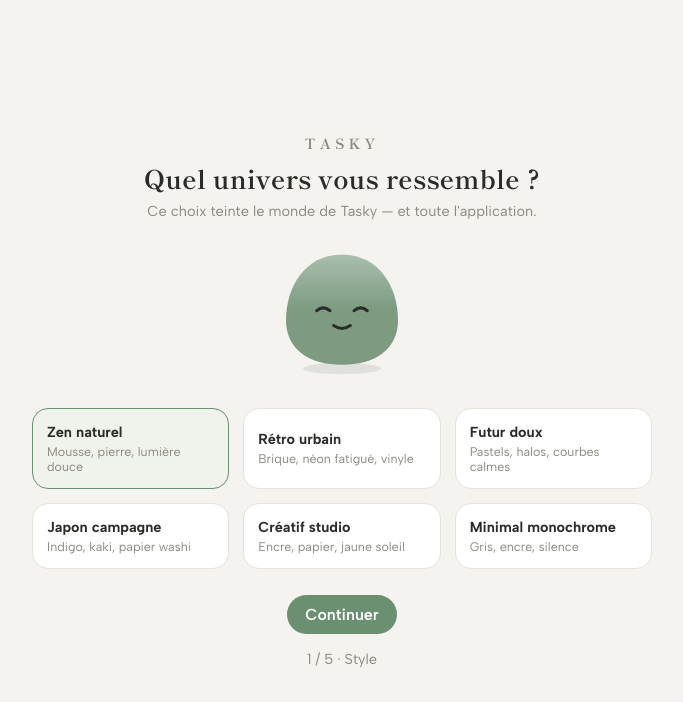
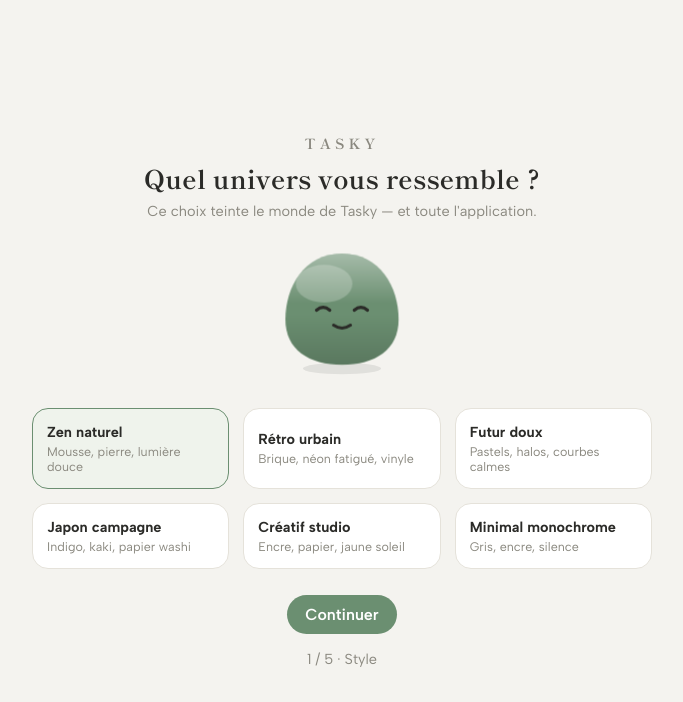
Before and after one commit to itsCet/Tasky, a React (Vite) app: page / in a window 1280 px wide. Shown: the top 702 px of the page, without its empty margins (298-981 px from the left). Built offline with nearby package versions, Linux system fonts and the light colour scheme.

Commit message:
Avatar: moteur pluggable + rendu ameliore (volume/sheen) + respiration & clignement animes

```diff
--- a/src/TaskyApp.jsx
+++ b/src/TaskyApp.jsx
@@ -243,7 +243,11 @@
 @keyframes pop { from { opacity: 0; transform: translate(-50%, 8px); } }
 @keyframes floaty { 0%,100% { transform: translateY(0); } 50% { transform: translateY(-7px); } }
 .float { animation: floaty 4s ease-in-out infinite; }
-[data-motion="off"] .float, [data-motion="off"] .breath-circle, [data-motion="off"] .focus-breath { animation: none !important; }
+[data-motion="off"] .float, [data-motion="off"] .breath-circle, [data-motion="off"] .focus-breath, [data-motion="off"] .tk-breathe, [data-motion="off"] .tk-blink { animation: none !important; }
+@keyframes tkbreathe { 0%,100% { transform: scale(1); } 50% { transform: scale(1.035); } }
+@keyframes tkblink { 0%,93%,100% { transform: scaleY(1); } 96.5% { transform: scaleY(0.12); } }
+.tk-breathe { transform-box: fill-box; transform-origin: 50% 96%; animation: tkbreathe 4.6s ease-in-out infinite; }
+.tk-blink { transform-box: fill-box; transform-origin: 50% 50%; animation: tkblink 5.4s ease-in-out infinite; }
 .pick { border: 1.5px solid var(--line); background: var(--surface); border-radius: 16px; padding: 14px; cursor: pointer; text-align: left; font: inherit; color: var(--ink); transition: border-color 0.15s; }
 .pick.on { border-color: var(--accent); background: var(--tint); }
 .pick .pname { font-weight: 700; font-size: 14.5px; }
@@ -323,17 +327,23 @@
 const zoneForPage = (page) => ZONES.find((z) => z.pages.some(([id]) => id === page));
 
 /* ============================================================
-   TaskyAvatar — PLACEHOLDER MODULAIRE
-   Remplacez ce composant par vos vrais assets (même props).
-   Props : silhouette, eyes, accessory, outfit, mood, stage, size, accent
+   TaskyAvatar — MOTEUR D'AVATAR PLUGGABLE
+   L'app appelle toujours <TaskyAvatar .../> ; en interne il choisit
+   un moteur de rendu (engine). Pour brancher de vrais assets un jour :
+   ajouter un moteur (images, Lottie…) dans AVATAR_ENGINES — mêmes props,
+   rien d'autre à changer dans l'app.
+   Props : silhouette, eyes, accessory, outfit, mood, stage, size, accent, floating, engine
    ============================================================ */
-function TaskyAvatar({ silhouette = "galet", eyes = "doux", accessory = "aucun", outfit = "aucune", mood = "Serein", stage = 0, size = 150, accent = "#6B8F71", floating = true }) {
-  const bodies = {
+const AVATAR_BODIES = {
   galet: "M75 20 C115 20 135 55 135 90 C135 122 110 138 75 138 C40 138 15 122 15 90 C15 55 35 20 75 20 Z",
   flamme: "M75 14 C100 38 132 62 132 96 C132 124 106 140 75 140 C44 140 18 124 18 96 C18 62 50 38 75 14 Z",
   feuille: "M75 16 C120 28 136 68 128 102 C122 128 100 140 75 140 C50 140 28 128 22 102 C14 68 30 28 75 16 Z",
   carre: "M40 24 H110 C126 24 134 36 134 56 V104 C134 126 122 138 100 138 H50 C28 138 16 126 16 104 V56 C16 36 24 24 40 24 Z",
 };
+
+/* Moteur SVG — vectoriel, thémable, animé (respiration + clignement) */
+function TaskyAvatarSVG({ silhouette = "galet", eyes = "doux", accessory = "aucun", outfit = "aucune", mood = "Serein", stage = 0, size = 150, accent = "#6B8F71", floating = true }) {
+  const body = AVATAR_BODIES[silhouette] || AVATAR_BODIES.galet;
   const happy = ["Joyeux", "Rayonnant"].includes(mood);
   const eyeY = 78;
   const renderEyes = () => {
@@ -342,27 +352,45 @@
     if (eyes === "calme") return (<g stroke="#2B2B28" strokeWidth="3.4" strokeLinecap="round"><path d={`M48 ${eyeY} h14`} /><path d={`M88 ${eyeY} h14`} /></g>);
     return (<g stroke="#2B2B28" strokeWidth="3.4" strokeLinecap="round" fill="none"><path d={`M48 ${eyeY+2} q7 ${happy ? -9 : -6} 14 0`} /><path d={`M88 ${eyeY+2} q7 ${happy ? -9 : -6} 14 0`} /></g>);
   };
+  const gid = useRef("tk" + Math.random().toString(36).slice(2, 7)).current;
   return (
     <div className={floating ? "float" : ""} style={{ width: size, height: size }} aria-label={`Tasky, humeur ${mood}`}>
       <svg viewBox="0 0 150 150" width={size} height={size}>
+        <defs>
+          <linearGradient id={`shine-${gid}`} x1="0" y1="0" x2="0" y2="1"><stop offset="0" stopColor="#fff" stopOpacity="0.4" /><stop offset="0.45" stopColor="#fff" stopOpacity="0" /></linearGradient>
+          <linearGradient id={`shade-${gid}`} x1="0" y1="0" x2="0" y2="1"><stop offset="0.55" stopColor="#000" stopOpacity="0" /><stop offset="1" stopColor="#000" stopOpacity="0.16" /></linearGradient>
+          <clipPath id={`clip-${gid}`}><path d={body} /></clipPath>
+        </defs>
         {stage >= 4 && <circle cx="75" cy="80" r="68" fill={accent} opacity="0.12" />}
         <ellipse cx="75" cy="142" rx="42" ry="6" fill="#000" opacity="0.08" />
-        <path d={bodies[silhouette] || bodies.galet} fill={accent} opacity="0.88" />
-        <path d={bodies[silhouette] || bodies.galet} fill="url(#shine)" />
-        <defs><linearGradient id="shine" x1="0" y1="0" x2="0" y2="1"><stop offset="0" stopColor="#fff" stopOpacity="0.35" /><stop offset="0.5" stopColor="#fff" stopOpacity="0" /></linearGradient></defs>
-        {renderEyes()}
+        <g className="tk-breathe">
+          <path d={body} fill={accent} />
+          <g clipPath={`url(#clip-${gid})`}>
+            <path d={body} fill={`url(#shade-${gid})`} />
+            <ellipse cx="56" cy="52" rx="30" ry="20" fill="#fff" opacity="0.22" />
+          </g>
+          <path d={body} fill={`url(#shine-${gid})`} />
+          {/* Slot tenue (bas) */}
+          {outfit === "echarpe" && <path d="M40 108 q35 14 70 0 l-3 12 q-32 12 -64 0 z" fill={accent} opacity="0.6" />}
+          {outfit === "cape" && <path d="M30 70 q-14 40 4 62 q40 10 82 0 q18 -22 4 -62 q-45 -16 -90 0z" fill={accent} opacity="0.32" />}
+          <g className="tk-blink">{renderEyes()}</g>
           <path d={`M66 ${happy ? 94 : 96} q9 ${happy ? 10 : 6} 18 0`} stroke="#2B2B28" strokeWidth="3.2" fill="none" strokeLinecap="round" />
           {happy && <g fill="#E08A6D" opacity="0.5"><circle cx="44" cy="92" r="5.5" /><circle cx="106" cy="92" r="5.5" /></g>}
           {/* Slot accessoire (tête) */}
           {accessory === "pousse" && <g><path d="M75 22 q-2 -12 -10 -15 q12 -1 12 13" fill="#6B8F71" /><path d="M77 22 q2 -12 10 -15 q-12 -1 -12 13" fill="#8FB08A" /></g>}
           {accessory === "beret" && <path d="M42 34 q33 -26 66 0 q-8 -8 -33 -8 t-33 8z" fill="#2B2B28" opacity="0.8" />}
           {accessory === "antenne" && <g><line x1="75" y1="22" x2="75" y2="6" stroke="#2B2B28" strokeWidth="2.6" /><circle cx="75" cy="5" r="4.5" fill={accent} /></g>}
-        {/* Slot tenue (bas) */}
-        {outfit === "echarpe" && <path d="M40 108 q35 14 70 0 l-3 12 q-32 12 -64 0 z" fill={accent} opacity="0.55" />}
-        {outfit === "cape" && <path d="M30 70 q-14 40 4 62 q40 10 82 0 q18 -22 4 -62 q-45 -16 -90 0z" fill={accent} opacity="0.3" />}
+        </g>
       </svg>
     </div>
   );
+}
+
+/* Registre des moteurs d'avatar — ajouter ici "images" / "lottie" plus tard */
+const AVATAR_ENGINES = { svg: TaskyAvatarSVG };
+function TaskyAvatar(props) {
+  const Engine = AVATAR_ENGINES[props.engine] || AVATAR_ENGINES.svg;
+  return <Engine {...props} />;
 }
 
 /* ---------- Petits composants ---------- */
```
Lines whose indentation alone changed are shown as unchanged.
